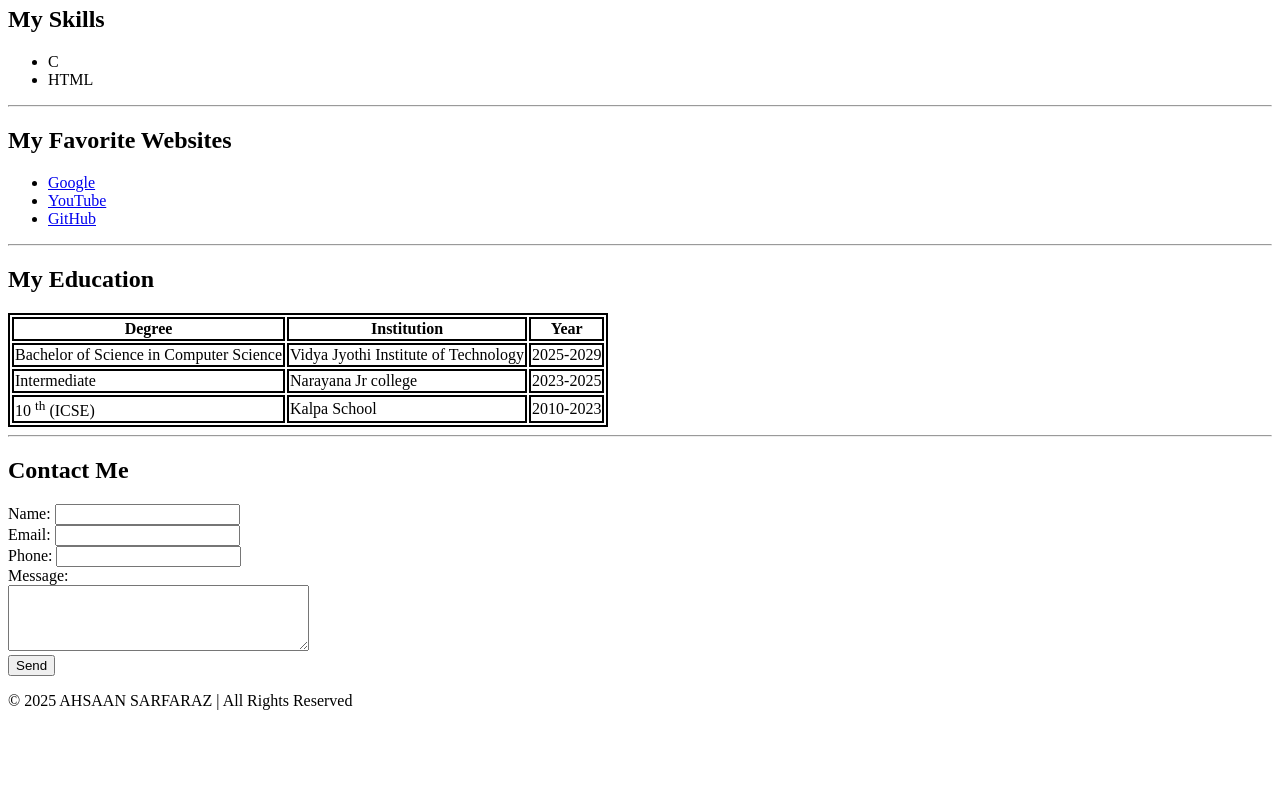
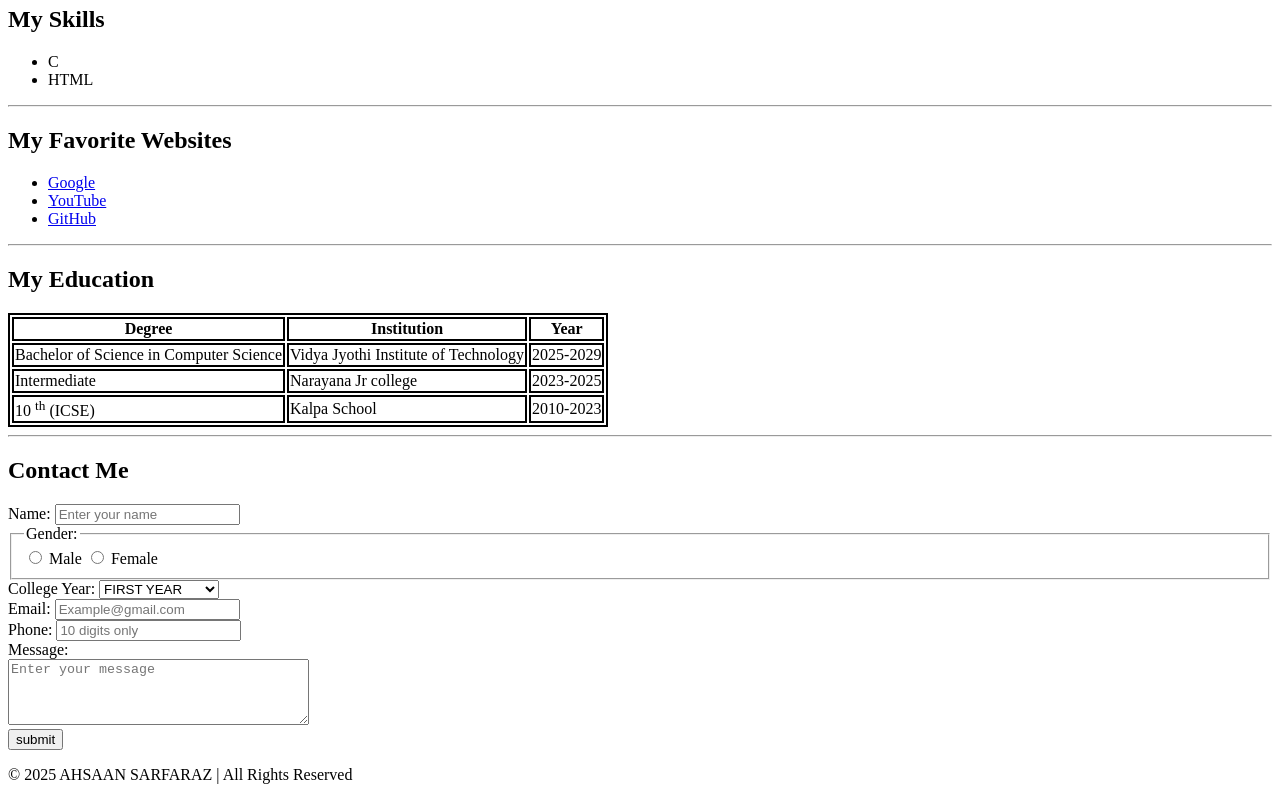
Before and after one commit to AHSAAN755/coding-journey, a plain HTML site: page web/3/index.html in a window 1280 px wide. Shown: the part 684-1484 px from the top of the page. Before the commit the page ends 1410 px from the top, so only its background shows below. Drawn offline with Linux system fonts and the light colour scheme.

Commit message:
Update index.html

```diff
--- a/web/3/index.html
+++ b/web/3/index.html
@@ -103,30 +103,51 @@
 
         <section id="contact">
             <h2>Contact Me</h2>
-            <form>
+            <form action="#" method="post">
+
                 <div>
                     <label for="name">Name:</label>
-                    <input type="text" id="name" name="name">
+                    <input type="text" id="name" name="name" required placeholder="Enter your name">
+                </div>
+
+                <fieldset>
+                    <legend>Gender:</legend>
+                    <input type="radio" name="gender" id="male" value="male" required>
+                    <label for="male">Male</label>
+
+                    <input type="radio" name="gender" id="female" value="female" required>
+                    <label for="female">Female</label>
+                </fieldset>
+
+                <div>
+                        <label for="Year">College Year:</label>
+                        <select name="Year" id="Year " required>
+                            <option value="FIRST YEAR">FIRST YEAR</option>
+                            <option value="SECOND YEAR">SECOND YEAR</option>
+                            <option value="THIRD YEAR">THIRD YEAR</option>
+                            <option value="FOURTH YEAR">FOURTH YEAR</option>
+                        </select>
                 </div>
 
                 <div>
                     <label for="email">Email:</label>
-                    <input type="email" id="email" name="email">
+                    <input type="email" id="email" name="email" required placeholder="Example@gmail.com">
                 </div>
+
 
                 <div>
                     <label for="phone">Phone:</label>
-                    <input type="tel" id="phone" name="phone">
+                    <input type="tel" id="phone" name="phone" required placeholder="10 digits only" pattern="[0-9]{10}">
                 </div>
 
                 <div>
                     <label for="message">Message:</label>
                     <br>
-                    <textarea id="message" name="message" cols="35" rows="4"></textarea>
+                    <textarea id="message" name="message" cols="35" rows="4" placeholder="Enter your message"></textarea>
                 </div>
 
                 <div>
-                    <input type="submit" value="Send">
+                    <input type="submit" value="submit">
                 </div>
             </form>
         </section>
```
